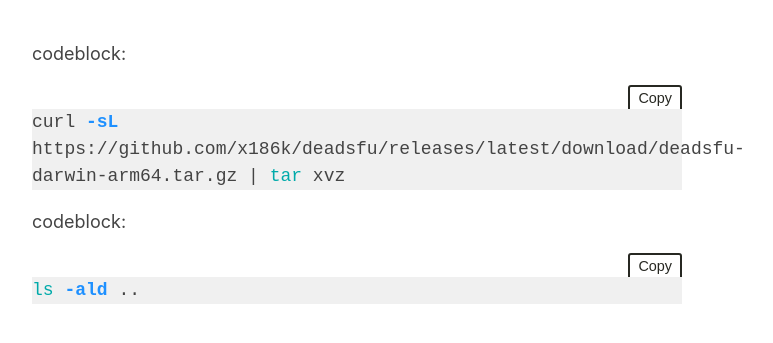
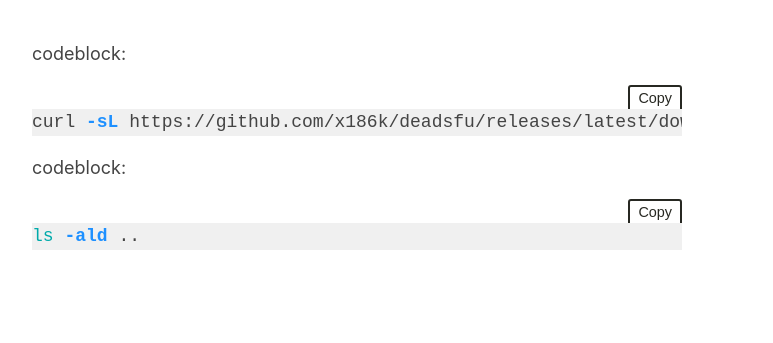
Before and after one commit to cameronelliott/brutal-cam, a Jekyll site: the page built from codeblocks.md, in a window 1280 px wide. Shown: the top 343 px of the page, without its empty margins (283-1056 px from the left). Built offline with Jekyll 4.4.1, drawn with Linux system fonts in a browser that asks for light colours; our own code applies the rules of GitHub Pages for plain Markdown files; the repository's description, which GitHub fills in, is left out.

Commit message:
auto scrollbars on codeblocks and no wrapping

```diff
--- a/assets/fuckingstyle.scss
+++ b/assets/fuckingstyle.scss
@@ -98,10 +98,7 @@ pre.highlight > button:focus {
   margin: 0;
 }
 
-code {
-  white-space : pre-wrap !important;
-}
-
 pre.highlight  {
   background:#f0f0f0;
+  overflow:auto;
 }
```
